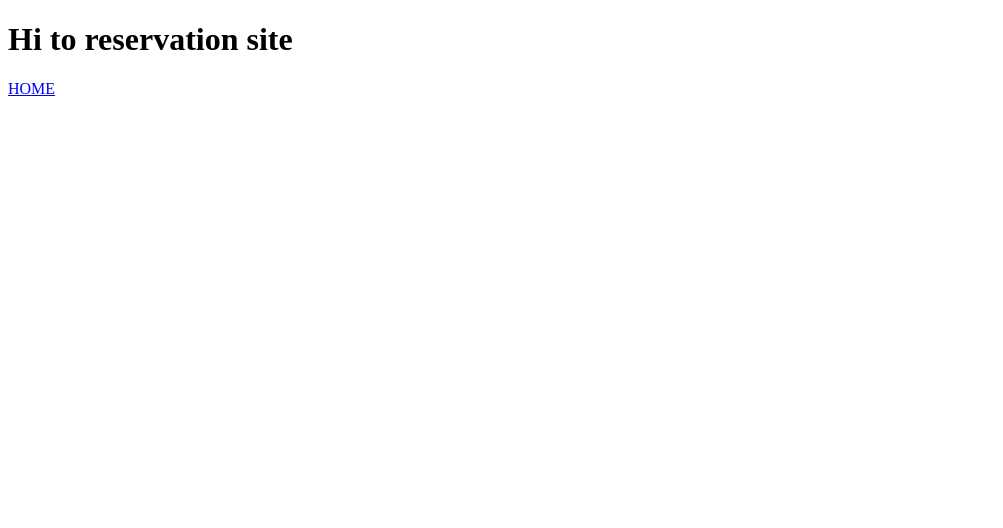
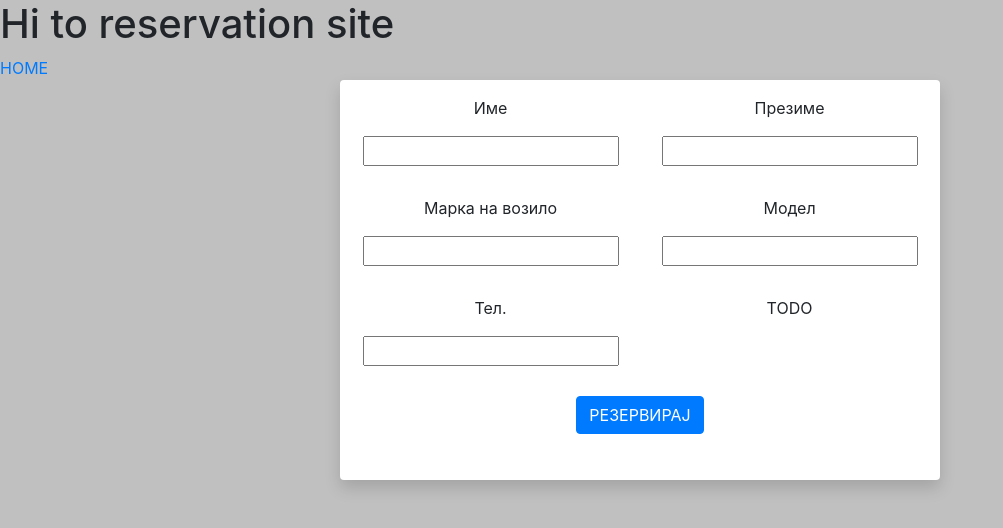
Before and after one commit to Drobarov12/SpringProject, a plain HTML site: page src/main/resources/templates/reservations.html in a window 1280 px wide. Shown: the whole page, without its empty margins (0-1003 px from the left). Drawn offline with nearby package versions, Linux system fonts and the light colour scheme.

Commit message:
Reservations.html redisined

```diff
--- a/src/main/resources/templates/reservations.html
+++ b/src/main/resources/templates/reservations.html
@@ -3,9 +3,73 @@
 <head>
     <meta charset="UTF-8">
     <title>Title</title>
+    <link rel="stylesheet" href="https://stackpath.bootstrapcdn.com/bootstrap/4.3.1/css/bootstrap.min.css" integrity="sha384-ggOyR0iXCbMQv3Xipma34MD+dH/1fQ784/j6cY/iJTQUOhcWr7x9JvoRxT2MZw1T" crossorigin="anonymous">
+    <script src="https://code.jquery.com/jquery-3.3.1.slim.min.js" integrity="sha384-q8i/X+965DzO0rT7abK41JStQIAqVgRVzpbzo5smXKp4YfRvH+8abtTE1Pi6jizo" crossorigin="anonymous"></script>
+    <script src="https://cdnjs.cloudflare.com/ajax/libs/popper.js/1.14.7/umd/popper.min.js" integrity="sha384-UO2eT0CpHqdSJQ6hJty5KVphtPhzWj9WO1clHTMGa3JDZwrnQq4sF86dIHNDz0W1" crossorigin="anonymous"></script>
+    <script src="https://stackpath.bootstrapcdn.com/bootstrap/4.3.1/js/bootstrap.min.js" integrity="sha384-JjSmVgyd0p3pXB1rRibZUAYoIIy6OrQ6VrjIEaFf/nJGzIxFDsf4x0xIM+B07jRM" crossorigin="anonymous"></script>
+    <style>
+        .row{
+            margin-bottom: 30px;
+        }
+        body{
+            background-color: silver;
+        }
+        .container{
+            max-width: 600px;
+            padding: 30px;
+            background-color: white;
+        }
+    </style>
 </head>
 <body>
 <h1>Hi to reservation site</h1>
 <a href="/home">HOME</a>
+<div class="container shadow p-3 mb-5 bg-body rounded" >
+    <div class="row">
+        <div class="col">
+            <p class="text-center">Име</p>
+            <div class="text-center">
+                <input type="text" >
+            </div>
+        </div>
+        <div class="col">
+            <p class="text-center" >Презиме</p>
+            <div class="text-center">
+                <input type="text" >
+            </div>
+        </div>
+    </div>
+
+    <div class="row">
+        <div class="col">
+            <p class="text-center" >Марка на возило</p>
+            <div class="text-center">
+                <input type="text" >
+            </div>
+        </div>
+        <div class="col">
+            <p class="text-center">Модел</p>
+            <div class="text-center">
+                <input type="text" >
+            </div>
+        </div>
+    </div>
+    <div class="row" >
+        <div class="col">
+            <p class="text-center">Тел.</p>
+            <div class="text-center">
+                <input type="text" >
+            </div>
+        </div>
+        <div class="col">
+            <p class="text-center">TODO</p>
+
+        </div>
+    </div>
+    <div class="row justify-content-center">
+        <button type="submit" class="btn btn-primary ">РЕЗЕРВИРАЈ</button>
+    </div>
+
+</div>
 </body>
 </html>
```
